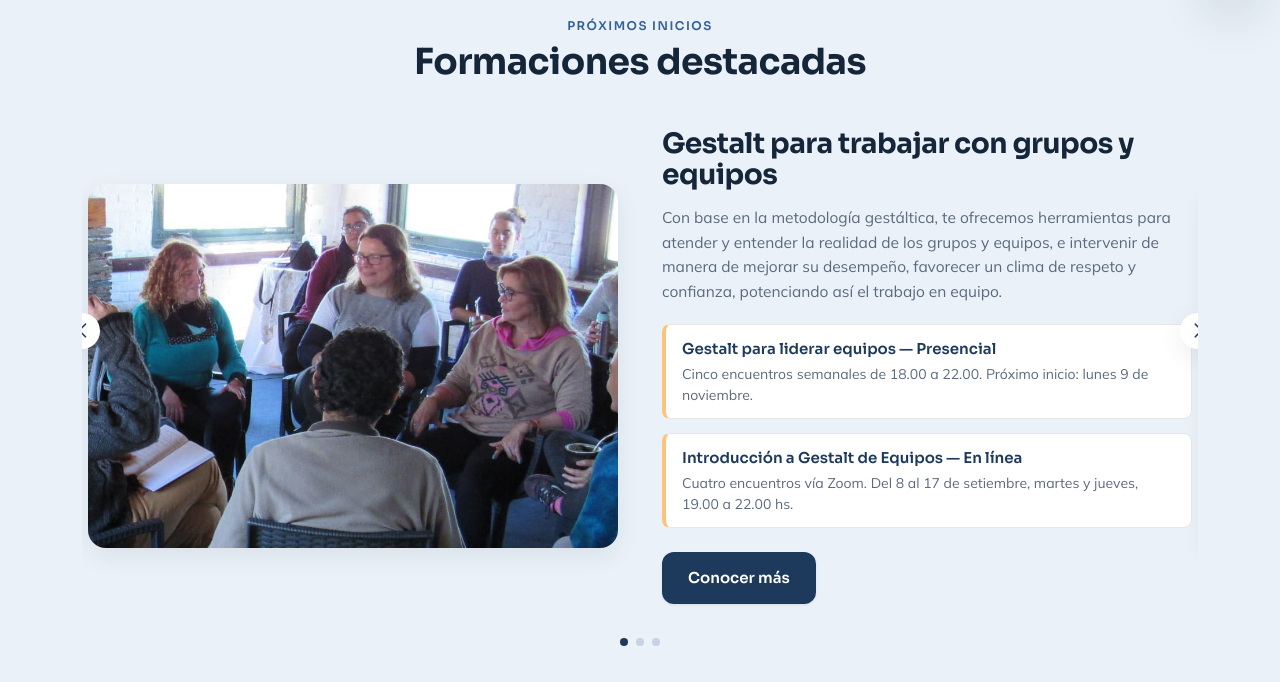
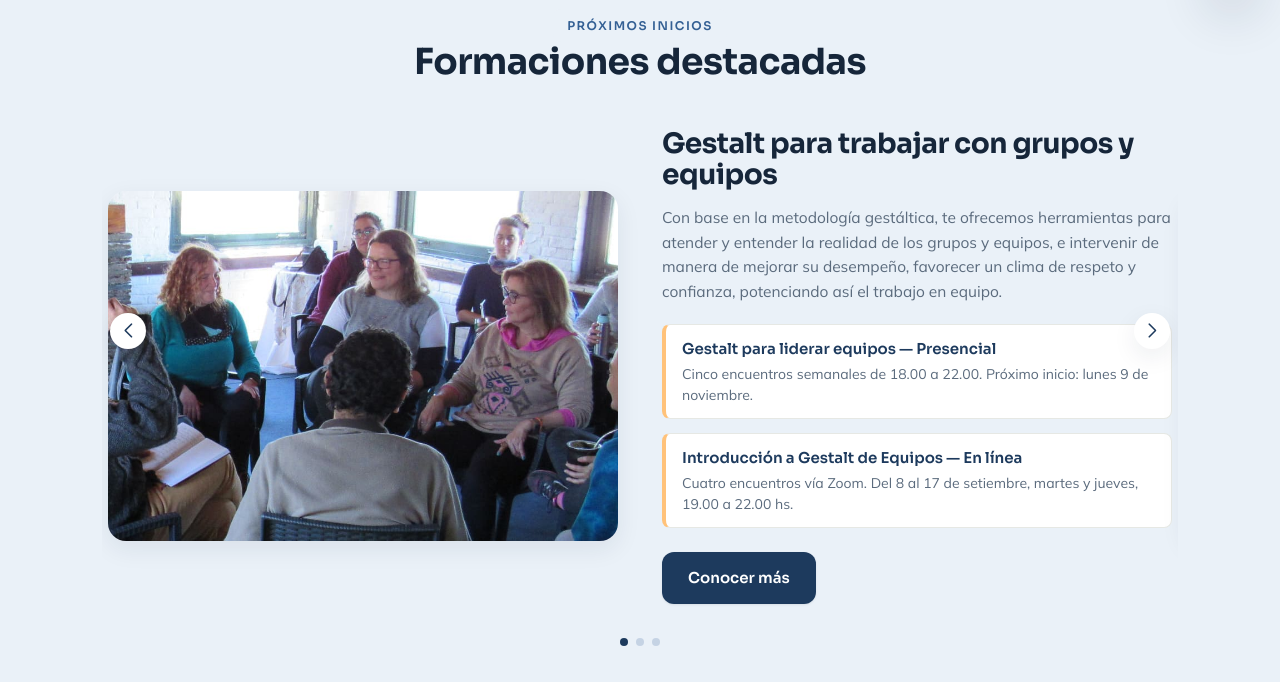
Before and after one commit to guilleVF/casaGestalt, a website: page index.html in a window 1280 px wide. Shown: the part 778-1460 px from the top of the page. Drawn offline with nearby package versions, Linux system fonts and the light colour scheme.

Commit message:
fix: swiper botones visibles con padding en container

```diff
--- a/css/casagestalt.css
+++ b/css/casagestalt.css
@@ -164,8 +164,9 @@ h1, h2, h3 { font-family: var(--font-display); color: var(--azul-900); line-heig
   top: 40%; width: 36px; height: 36px;
   background: var(--surface); border-radius: 50%; box-shadow: var(--sh-md);
 }
-.cursos .swiper-button-prev { left: -18px; }
-.cursos .swiper-button-next { right: -18px; }
+.cursos .container { padding-left: 52px; padding-right: 52px; }
+.cursos .swiper-button-prev { left: 8px; }
+.cursos .swiper-button-next { right: 8px; }
 .cursos .swiper-button-prev::after,
 .cursos .swiper-button-next::after { font-size: 14px; font-weight: 700; color: var(--azul-700); }
 .cursos .swiper-pagination { bottom: 0; }
```
